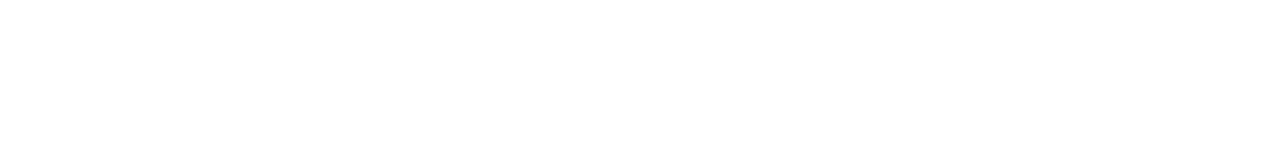
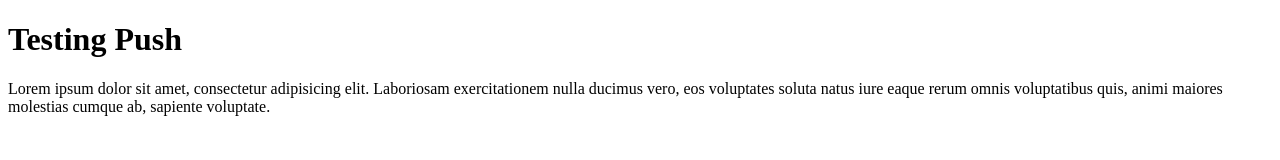
Before and after one commit to yasir-rtx/my-resolusi, a plain HTML site: page index.html in a window 1280 px wide. Drawn offline with Linux system fonts and the light colour scheme.

Commit message:
Menambahkan Paragraf

```diff
--- a/index.html
+++ b/index.html
@@ -6,6 +6,7 @@
     <title>Document</title>
 </head>
 <body>
-
+    <h1>Testing Push</h1>
+    <p>Lorem ipsum dolor sit amet, consectetur adipisicing elit. Laboriosam exercitationem nulla ducimus vero, eos voluptates soluta natus iure eaque rerum omnis voluptatibus quis, animi maiores molestias cumque ab, sapiente voluptate.</p>
 </body>
 </html>
```
